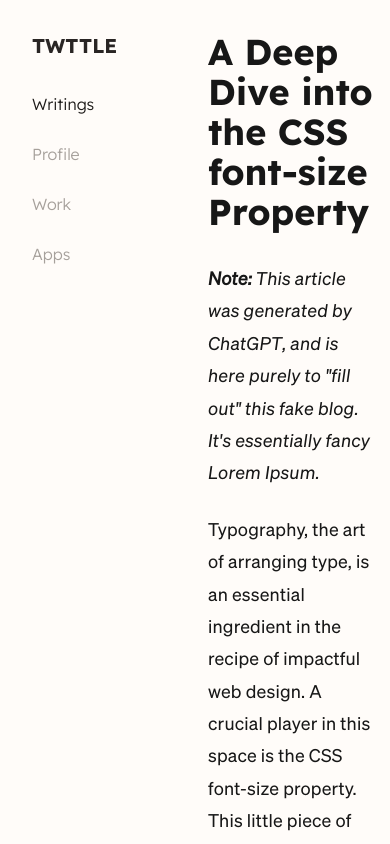
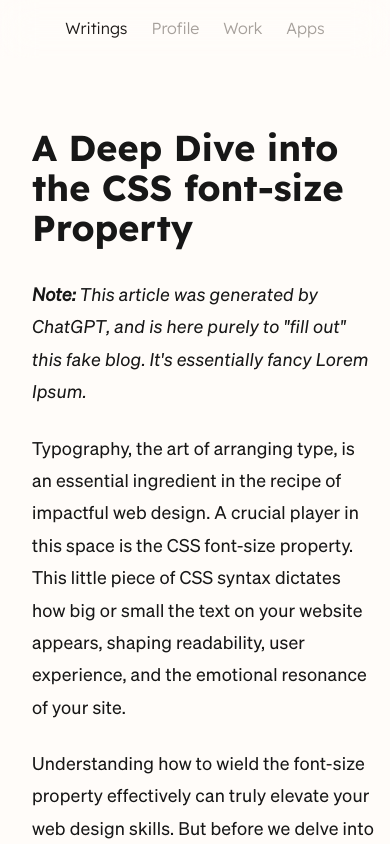
Before and after one commit to magerags/twttle, a Next.js app: page /writings/testing in a window 390 px wide. Shown: the top 844 px of the page. Built offline with nearby package versions, Linux system fonts and the light colour scheme.

Commit message:
nav bar for mobile

```diff
--- a/src/components/LayoutWrapper.tsx
+++ b/src/components/LayoutWrapper.tsx
@@ -11,5 +11,9 @@ export default function LayoutWrapper({
   const pathname = usePathname();
   const isHomePage = pathname === "/";
 
-  return <div className={!isHomePage ? "pl-48" : ""}>{children}</div>;
+  return (
+    <div className={!isHomePage ? "pt-24 pl-4 md:pl-48 md:pt-0" : ""}>
+      {children}
+    </div>
+  );
 }
--- a/src/components/NavBar.tsx
+++ b/src/components/NavBar.tsx
@@ -18,15 +18,15 @@ export function NavBar() {
   }
 
   return (
-    <header className="fixed top-0 left-0 z-50 h-full">
-      <nav className="flex flex-col items-start p-8 h-full">
+    <header className="fixed top-0 left-0 z-50 h-auto w-full backdrop-blur-lg md:h-full md:w-auto md:border-b-0 md:bg-transparent">
+      <nav className="flex h-full flex-row items-center justify-between p-4 md:flex-col md:items-start md:justify-start md:p-8">
         <Link
           href="/"
-          className="text-xl font-bold font-lexend text-stone-800 mb-8"
+          className="hidden md:block md:text-xl font-bold font-lexend text-stone-800 md:mb-8"
         >
           TWTTLE
         </Link>
-        <ul className="flex flex-col items-start gap-y-6">
+        <ul className="flex w-full flex-row justify-center gap-x-6 md:flex-col md:gap-y-6">
           {navLinks.map((link) => {
             const isActive = pathname.startsWith(link.href);
             return (
```
